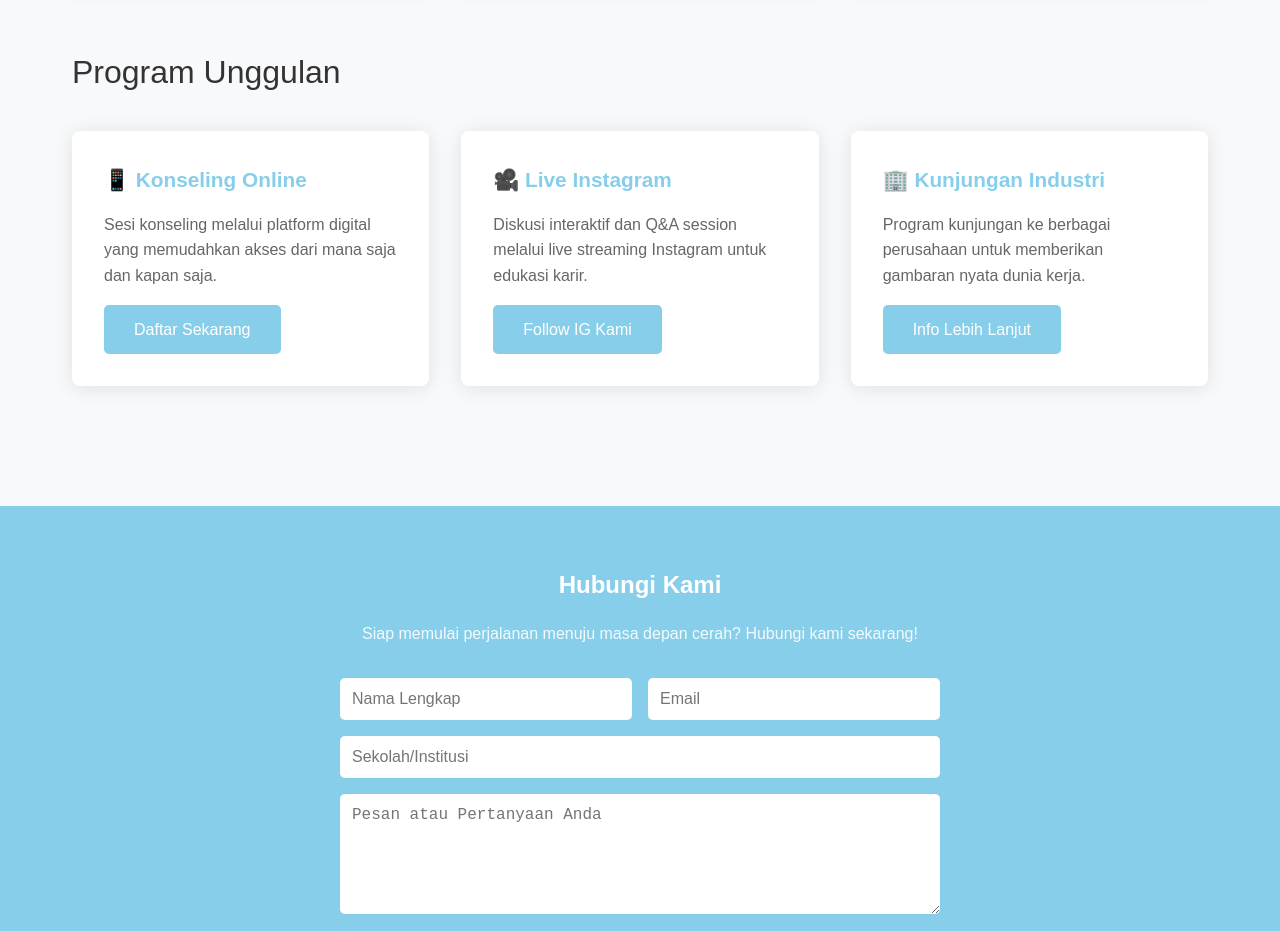
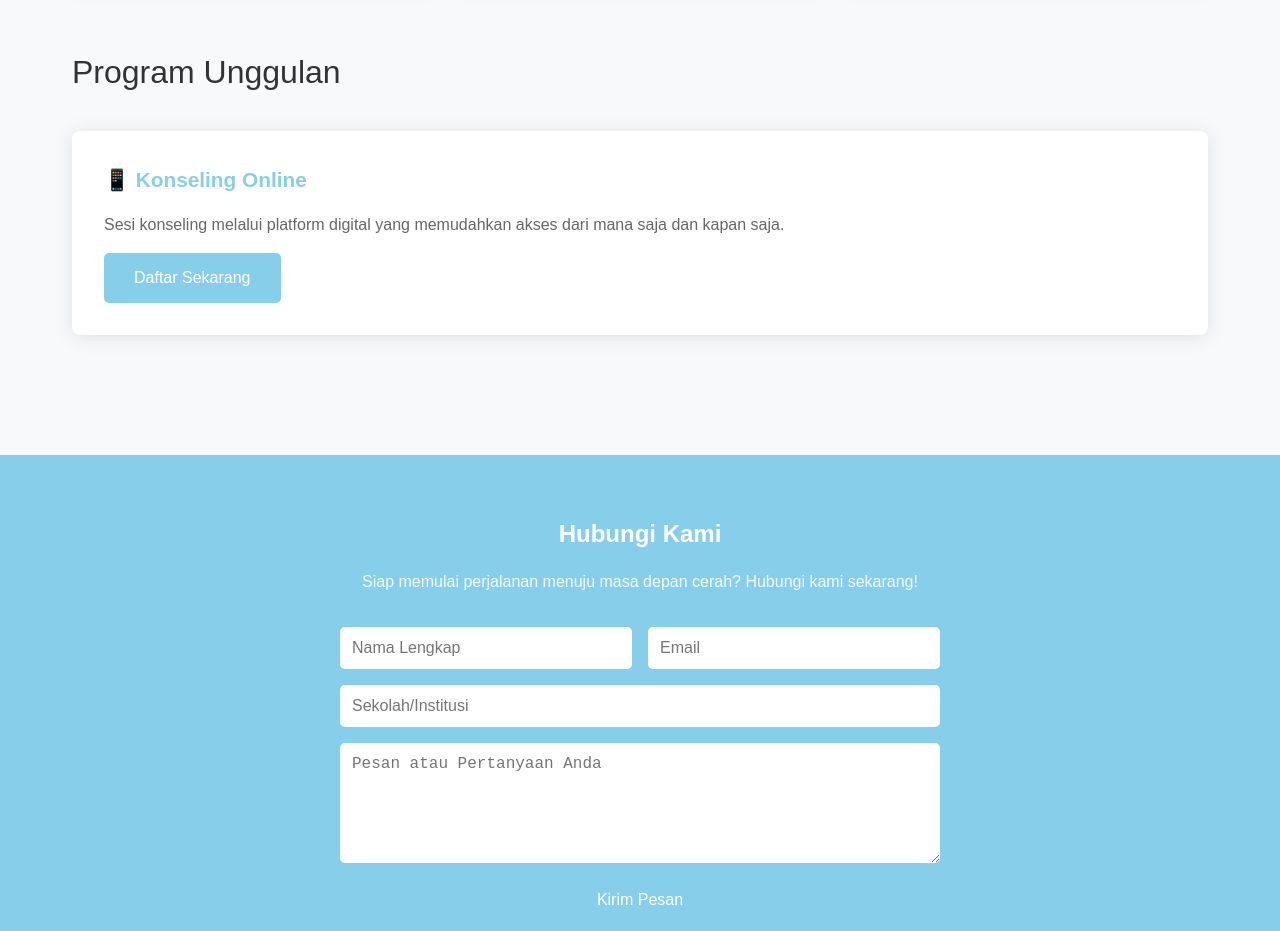
Before and after one commit to DrRhea/layanan_bimbingan_karir, a plain HTML site: page index.html in a window 1280 px wide. Shown: the part 1380-2311 px from the top of the page. Drawn offline with Linux system fonts and the light colour scheme.

Commit message:
feat: update

```diff
--- a/index.html
+++ b/index.html
@@ -397,16 +397,6 @@
                         <p>Sesi konseling melalui platform digital yang memudahkan akses dari mana saja dan kapan saja.</p>
                         <a href="#kontak" class="btn">Daftar Sekarang</a>
                     </div>
-                    <div class="card">
-                        <h3>🎥 Live Instagram</h3>
-                        <p>Diskusi interaktif dan Q&A session melalui live streaming Instagram untuk edukasi karir.</p>
-                        <a href="#kontak" class="btn">Follow IG Kami</a>
-                    </div>
-                    <div class="card">
-                        <h3>🏢 Kunjungan Industri</h3>
-                        <p>Program kunjungan ke berbagai perusahaan untuk memberikan gambaran nyata dunia kerja.</p>
-                        <a href="#kontak" class="btn">Info Lebih Lanjut</a>
-                    </div>
                 </div>
             </section>
         </div>
```
